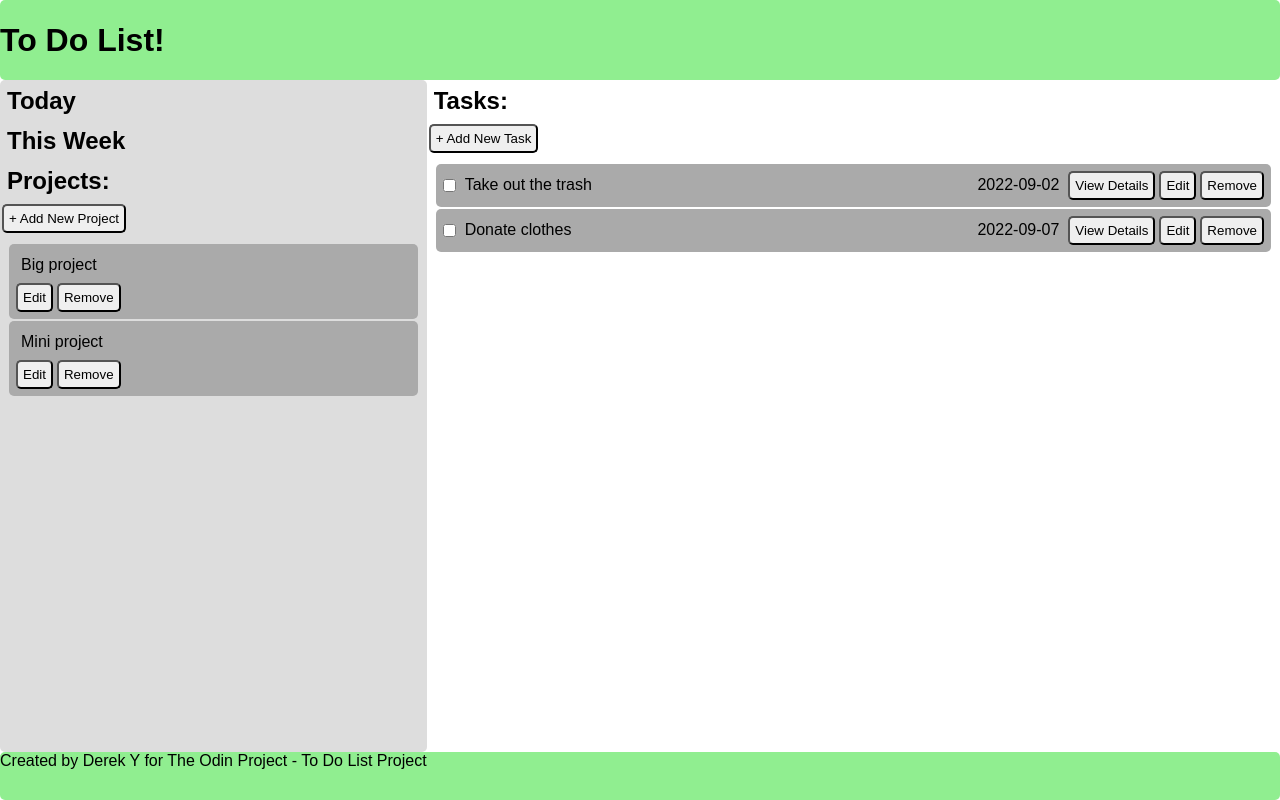
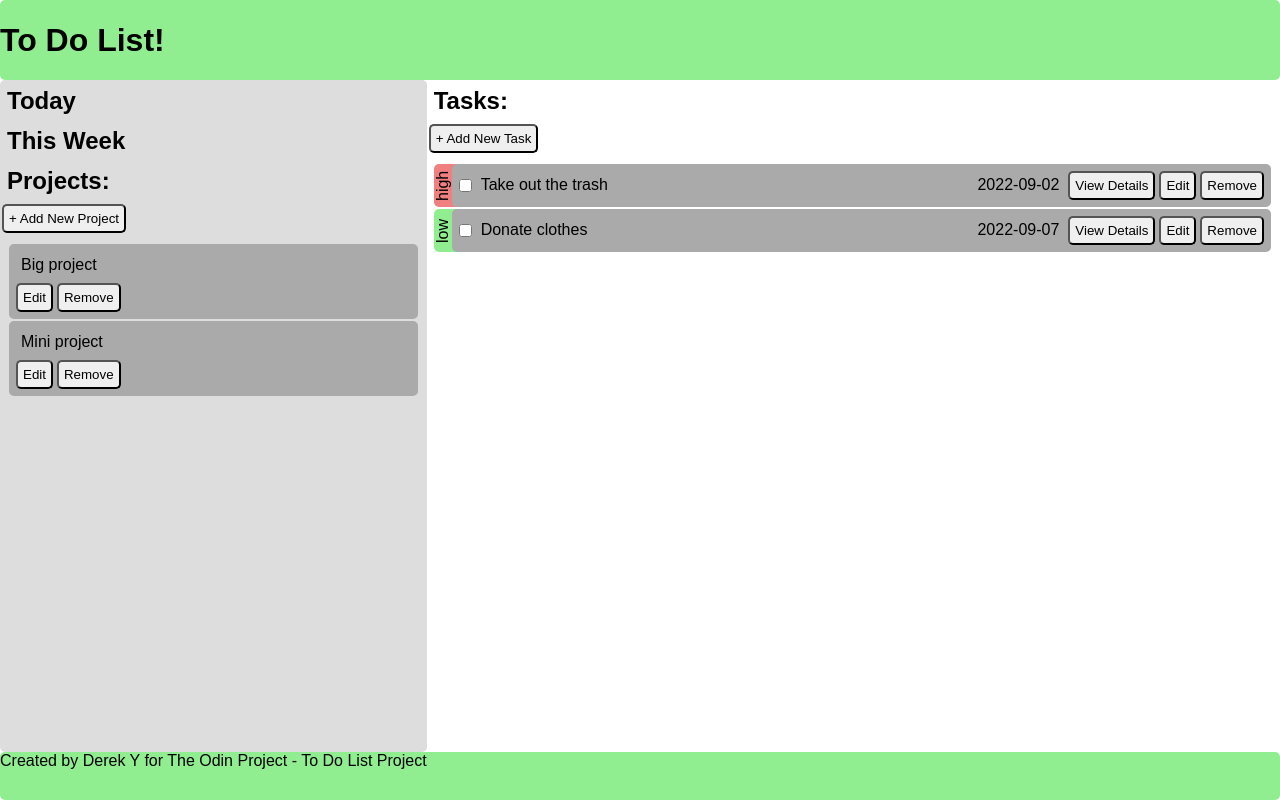
Before and after one commit to young-derek/odin-to-do-list-v2, a website built with webpack: page src/template.html in a window 1280 px wide. Built offline with nearby package versions, Linux system fonts and the light colour scheme.

Commit message:
Add priority css styles to task items

```diff
--- a/src/dom.js
+++ b/src/dom.js
@@ -145,6 +145,15 @@ const dom = (() => {
                 taskEditButton.classList.add('task-edit-button');
                 taskRemoveButton.classList.add('task-remove-button');
 
+                // Add class based on priority level
+                if (task.priority === 'Low') {
+                    taskItem.classList.add('low-priority');
+                } else if (task.priority === 'Medium') {
+                    taskItem.classList.add('medium-priority');
+                } else if (task.priority === 'High') {
+                    taskItem.classList.add('high-priority');
+                }
+
                 taskTitle.textContent = task.title;
                 taskDueDate.textContent = task.dueDate;
                 taskDetailsButton.textContent = 'View Details';
--- a/src/handlers.js
+++ b/src/handlers.js
@@ -3,6 +3,7 @@ import tasks from './tasks.js';
 import projects from './projects.js';
 
 const handlers = (() => {
+    // Define DOM variables
     const modal = document.querySelector('#modal');
     const modalHeaderTitle = document.querySelector('#modal-header-title');
     const modalCloseButton = document.querySelector('#modal-close-button');
@@ -84,7 +85,7 @@ const handlers = (() => {
         modalHeaderTitle.textContent = 'Add Task';
     });
 
-    // SHOW TASKS DUE TODAY
+    // DISPLAY TASKS DUE TODAY
     tasksDueToday.addEventListener('click', () => {
         // Update task display mode
         taskDisplayMode = 'today';
@@ -100,7 +101,7 @@ const handlers = (() => {
         );
     });
 
-    // SHOW TASKS DUE THIS WEEK
+    // DISPLAY TASKS DUE THIS WEEK
     tasksDueThisWeek.addEventListener('click', () => {
         // Update task display mode
         taskDisplayMode = 'week';
--- a/src/style.css
+++ b/src/style.css
@@ -43,12 +43,16 @@ header {
     min-height: calc(50vh - 4rem);
 }
 
-#projects-section-container *,
-#tasks-section-container * {
+#projects-section-container *
+{
     padding: 5px;
     margin: 2px;
 }
 
+#tasks-section-container *:not(.task-item) {
+    margin: 2px;
+    padding: 5px;
+}
 
 .project-item,
 .project-title,
@@ -71,11 +75,26 @@ header {
 }
 
 .task-item {
-    padding: 5px;
+    position: relative;
     background-color: var(--medium-light-neutral-color);
     display: grid;
     grid-template-columns: auto 1fr auto auto auto auto auto;
+    margin: 2px 2px 2px 18px;
+    padding: 5px;
+    box-shadow: -18px 0px 0px red;
 }
+
+.task-item::before {
+    position: absolute;
+    writing-mode: tb-rl;
+    transform: rotate(180deg);
+    left: -18px;
+    bottom: 0;
+    top: 0;
+    width: 18px;
+    text-align: center;
+}
+
 /*----- FOOTER -----*/
 footer {
     grid-row: 3 / 4;
@@ -127,6 +146,30 @@ footer {
     text-decoration: line-through;
 }
 
+.low-priority.task-item::before {
+    content: 'low';
+}
+
+.medium-priority.task-item::before {
+    content: 'mid';
+}
+
+.high-priority.task-item::before  {
+    content: 'high';
+}
+
+.low-priority {
+    box-shadow: -18px 0px 0px lightgreen;
+}
+
+.medium-priority {
+    box-shadow: -18px 0px 0px yellow;
+}
+
+.high-priority {
+    box-shadow: -18px 0px 0px lightcoral;
+}
+
 /*----- NARROW WIDTH -----*/
 
 @media only screen and (max-width: 768px) {
```
